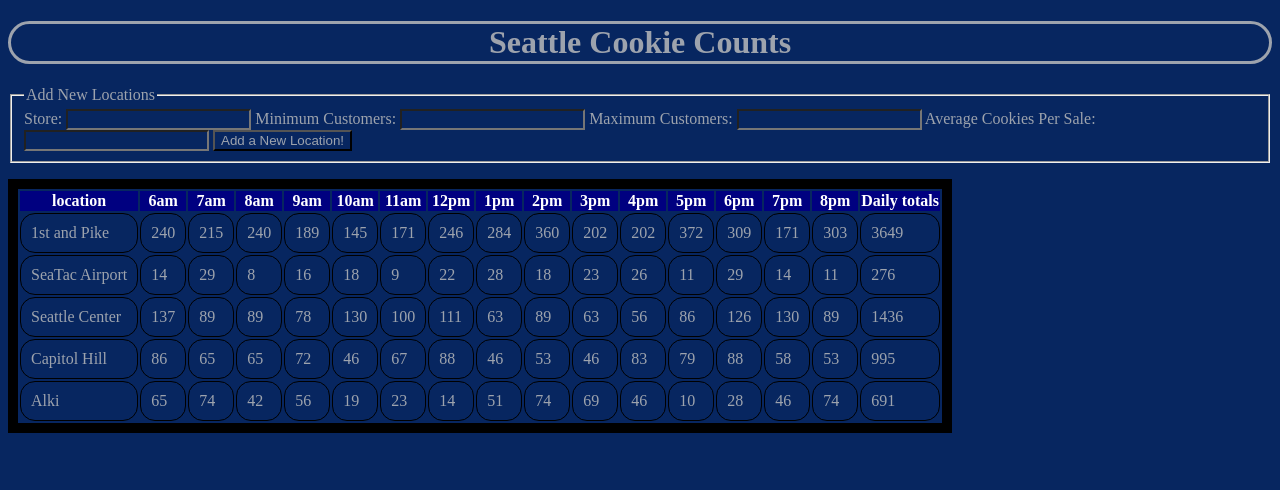
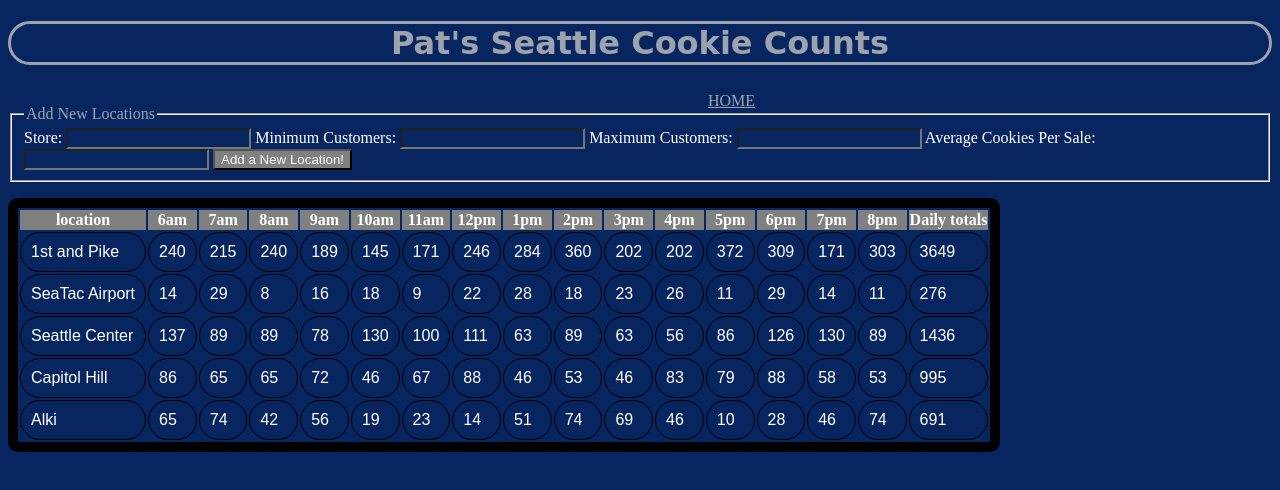
Before and after one commit to desertduane/Cookie-Stand, a plain HTML site: page sales.html in a window 1280 px wide. Drawn offline with Linux system fonts and the light colour scheme.

Commit message:
cookie stand done

```diff
--- a/index.html
+++ b/index.html
@@ -2,16 +2,17 @@
 <html>
 <head>
   <meta charset="utf-8">
-    <title>Salmon Cookies INC.</title>
+  <title>Pat's Salmon Cookies INC.</title>
   <link rel="stylesheet" href="style.css">
+  <link href="https://fonts.googleapis.com/css?family=Lemonada" rel="stylesheet">
 </head>
 <body>
-    <h1>Salmon Cookies INC.</h1>
+  <h1>Pat's Salmon Cookies INC.</h1>
 
   <img id="salmon" src="images/salmon.png" alt="salmon">
   <h2>About Us</h2>
 
-    <p id="aboutUs">We here at Salmon Cookies INC have always been about family and providing the best salmon cookies to the pacific north west for nearly a week. With our family friendly environments and customer first additude we hope to be your sole salmon coolkie provider for many years to come.</p> <img id="family" src="images/family.jpg" alt="family">
+  <p id="aboutUs">We here at Salmon Cookies INC we have always been about family and providing the best salmon cookies to the pacific north west for nearly a week. With our family friendly environments and customer first additude we hope to be your sole salmon coolkie provider for many years to come.</p> <img id="family" src="images/family.jpg" alt="family">
 
   <h2 id="products">Our Exciting Products!!</h2>
   <p id="productP"> Besides delivering the best salmon based cookies in the northwest we also have stylish salmon t-shirts and a salmon cookie cutter so even your cookies at home can share the salmon spirit.</p>
@@ -37,6 +38,7 @@
     <div id="footer">
       <p>Contact us at: 1-234-5678 or at salmonlegends@Gmail.com</p>
       <p id="storeHours"> Store Hours: 6:00am-8:00pm All week except holidays</p>
+      <a href="sales.html">Click Here to see our sales</a>
     </div>
   </footer>
 
--- a/sales.html
+++ b/sales.html
@@ -6,7 +6,8 @@
   <link rel="stylesheet" href="style.css">
 </head>
 <body>
-    <h1> Seattle Cookie Counts</h1>
+  <h1> Pat's Seattle Cookie Counts</h1>
+  <a class="home" href="index.html">HOME</a>
   <form id="store-form">
     <fieldset>
       <legend>Add New Locations</legend>
--- a/style.css
+++ b/style.css
@@ -1,17 +1,29 @@
 * {
-	/*border-style: solid;*/
 	background-color: #072660;
 	color: #9da3ad;
 }
 
 h1 {
+	font-family: 'Lemonada', cursive;
 	border-style: solid;
 	border-radius: 50px;
 	text-align: center;
 }
 h2 {
+	font-family: 'Lemonada', cursive;
 	margin-left: 50px;
 	width: 650px;
+}
+.home{
+	position: relative;
+	top: 5px;
+}
+button{
+	background-color: grey;
+	color: white;
+}
+label{
+	color: white;
 }
 
 
@@ -26,6 +38,7 @@ h2 {
 	margin-left: 20px;
 	width: 300px;
 	background-color: black;
+	font-family: Georgia;
 }
 
 #family {
@@ -50,6 +63,7 @@ h2 {
 	background-color: black;
 	float: right;
 	font-size: 20px;
+	font-family: Georgia;
 }
 #images {
 	position: relative;
@@ -69,19 +83,27 @@ h2 {
 	height:50px
 
 }
+a{
+	position: relative;
+	left: 700px;
+	bottom: 85px;
+}
 
 
 table {
 	border: 10px solid black;
+	border-radius: 10px;
 }
 
 td {
 	padding: 10px;
-	border-radius: 15px;
-  border: 1px solid black;
+	border-radius: 20px;
+	border: 1px solid black;
+	color: white;
+	font-family: Arial;
 }
 
 th {
-	background-color: navy;
+	background-color: grey;
 	color: white;
 }
```
Also changed, not shown: app.js (indentation only). Lines whose indentation alone changed are shown as unchanged.
